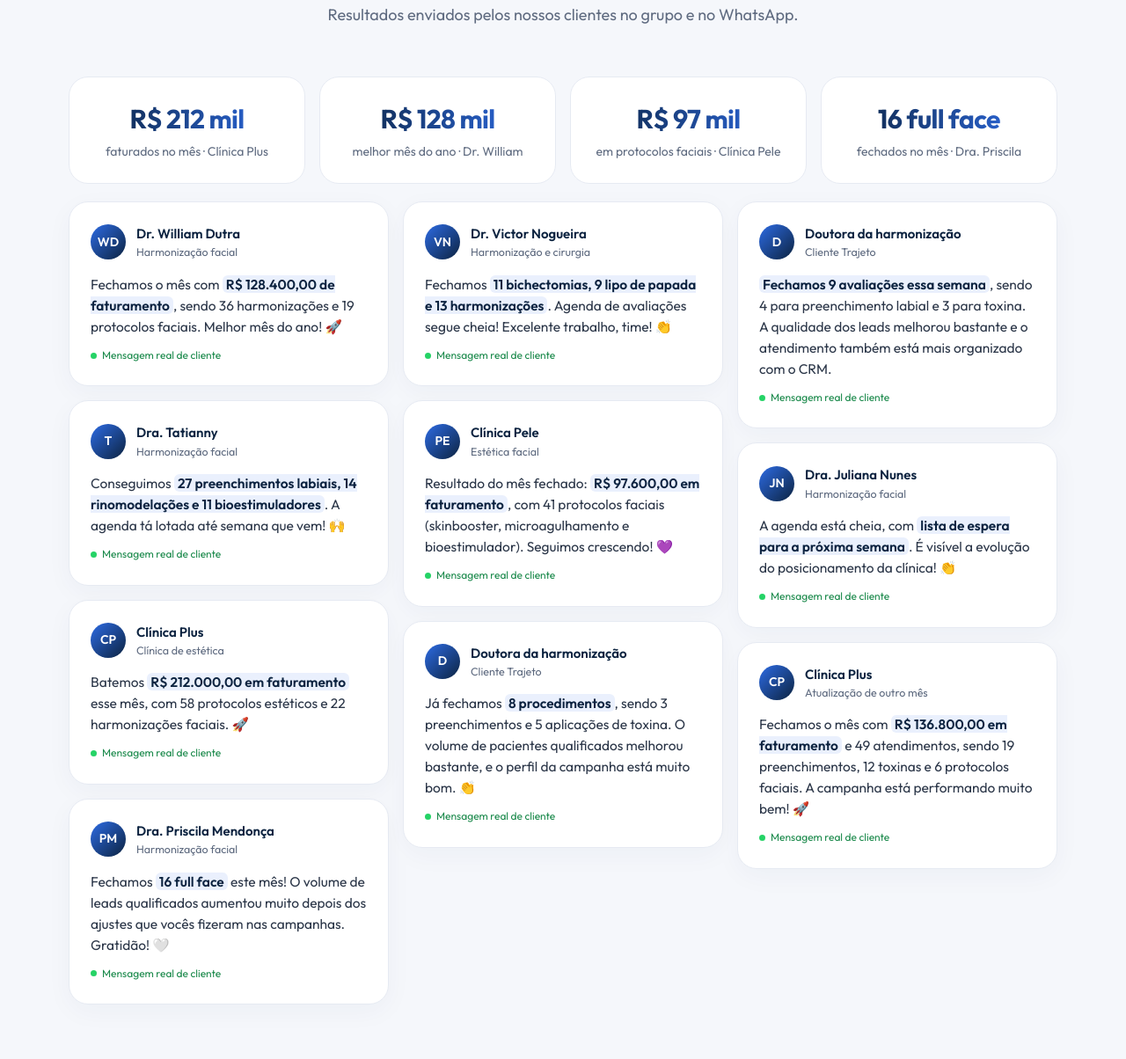
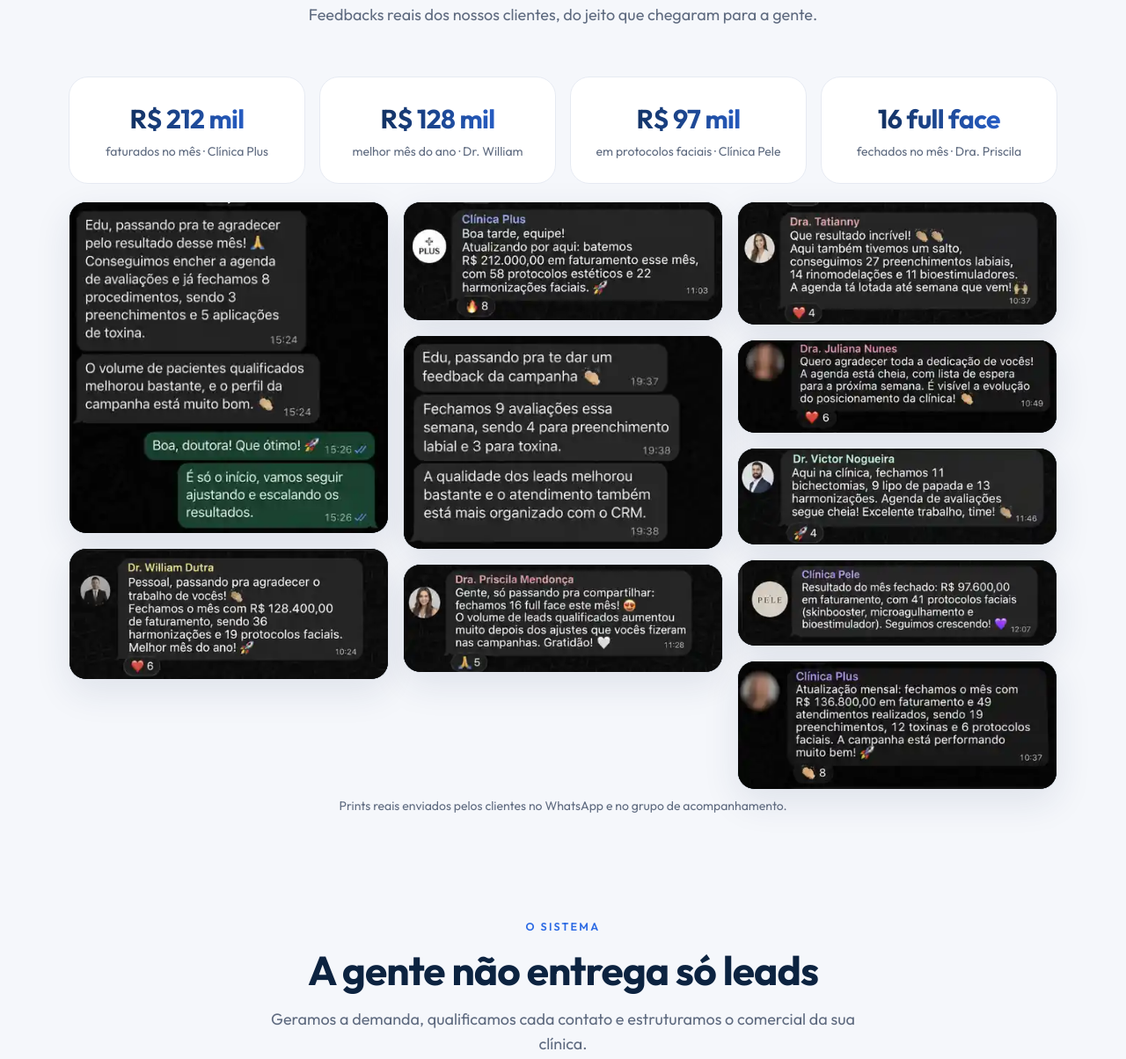
Before and after one commit to almeidazxz/trajeto-lp, a plain HTML site: page index.html in a window 1280 px wide. Shown: the part 1427-2631 px from the top of the page at 88% size. Drawn offline with Linux system fonts and the light colour scheme.

Commit message:
Add files via upload

```diff
--- a/index.html
+++ b/index.html
@@ -171,6 +171,13 @@
   .wa-tag::before{content:"";width:7px;height:7px;border-radius:50%;background:#25D366}
   @media (max-width:980px){.stats{grid-template-columns:1fr 1fr}.quotes{columns:2}}
   @media (max-width:600px){.quotes{columns:1}.stat b{font-size:24px}.stat{padding:20px 14px}}
+  .prints{columns:3;column-gap:16px}
+  .shot{break-inside:avoid;margin:0 0 16px;border-radius:20px;overflow:hidden;background:#0B141A;border:1px solid var(--line);box-shadow:0 14px 40px rgba(30,50,90,.10);transition:transform .3s}
+  .shot:hover{transform:translateY(-4px)}
+  .shot img{display:block;width:100%;height:auto}
+  .prints-note{text-align:center;color:var(--muted);font-size:14px;margin-top:8px}
+  @media (max-width:980px){.prints{columns:2}}
+  @media (max-width:600px){.prints{columns:1}}
   .wa-float{position:fixed;right:20px;bottom:20px;z-index:60;width:54px;height:54px;border-radius:50%;background:#25D366;display:grid;place-items:center;box-shadow:0 10px 24px rgba(0,0,0,.15)}
   .wa-float svg{width:26px;height:26px}
 
@@ -281,7 +288,7 @@
     <div class="reveal head">
       <span class="eyebrow">Resultados</span>
       <h2>Quem trabalha com a Trajeto vê a clínica crescer</h2>
-      <p>Resultados enviados pelos nossos clientes no grupo e no WhatsApp.</p>
+      <p>Feedbacks reais dos nossos clientes, do jeito que chegaram para a gente.</p>
     </div>
     <div class="stats reveal">
       <div class="stat"><b>R$ 212 mil</b><span>faturados no mês · Clínica Plus</span></div>
@@ -289,18 +296,19 @@
       <div class="stat"><b>R$ 97 mil</b><span>em protocolos faciais · Clínica Pele</span></div>
       <div class="stat"><b>16 full face</b><span>fechados no mês · Dra. Priscila</span></div>
     </div>
-    <div class="quotes reveal">
-      <div class="quote"><div class="who"><span class="av">WD</span><div><strong>Dr. William Dutra</strong><small>Harmonização facial</small></div></div><p>Fechamos o mês com <mark>R$ 128.400,00 de faturamento</mark>, sendo 36 harmonizações e 19 protocolos faciais. Melhor mês do ano! 🚀</p><span class="wa-tag">Mensagem real de cliente</span></div>
-      <div class="quote"><div class="who"><span class="av">T</span><div><strong>Dra. Tatianny</strong><small>Harmonização facial</small></div></div><p>Conseguimos <mark>27 preenchimentos labiais, 14 rinomodelações e 11 bioestimuladores</mark>. A agenda tá lotada até semana que vem! 🙌</p><span class="wa-tag">Mensagem real de cliente</span></div>
-      <div class="quote"><div class="who"><span class="av">CP</span><div><strong>Clínica Plus</strong><small>Clínica de estética</small></div></div><p>Batemos <mark>R$ 212.000,00 em faturamento</mark> esse mês, com 58 protocolos estéticos e 22 harmonizações faciais. 🚀</p><span class="wa-tag">Mensagem real de cliente</span></div>
-      <div class="quote"><div class="who"><span class="av">PM</span><div><strong>Dra. Priscila Mendonça</strong><small>Harmonização facial</small></div></div><p>Fechamos <mark>16 full face</mark> este mês! O volume de leads qualificados aumentou muito depois dos ajustes que vocês fizeram nas campanhas. Gratidão! 🤍</p><span class="wa-tag">Mensagem real de cliente</span></div>
-      <div class="quote"><div class="who"><span class="av">VN</span><div><strong>Dr. Victor Nogueira</strong><small>Harmonização e cirurgia</small></div></div><p>Fechamos <mark>11 bichectomias, 9 lipo de papada e 13 harmonizações</mark>. Agenda de avaliações segue cheia! Excelente trabalho, time! 👏</p><span class="wa-tag">Mensagem real de cliente</span></div>
-      <div class="quote"><div class="who"><span class="av">PE</span><div><strong>Clínica Pele</strong><small>Estética facial</small></div></div><p>Resultado do mês fechado: <mark>R$ 97.600,00 em faturamento</mark>, com 41 protocolos faciais (skinbooster, microagulhamento e bioestimulador). Seguimos crescendo! 💜</p><span class="wa-tag">Mensagem real de cliente</span></div>
-      <div class="quote"><div class="who"><span class="av">D</span><div><strong>Doutora da harmonização</strong><small>Cliente Trajeto</small></div></div><p>Já fechamos <mark>8 procedimentos</mark>, sendo 3 preenchimentos e 5 aplicações de toxina. O volume de pacientes qualificados melhorou bastante, e o perfil da campanha está muito bom. 👏</p><span class="wa-tag">Mensagem real de cliente</span></div>
-      <div class="quote"><div class="who"><span class="av">D</span><div><strong>Doutora da harmonização</strong><small>Cliente Trajeto</small></div></div><p><mark>Fechamos 9 avaliações essa semana</mark>, sendo 4 para preenchimento labial e 3 para toxina. A qualidade dos leads melhorou bastante e o atendimento também está mais organizado com o CRM.</p><span class="wa-tag">Mensagem real de cliente</span></div>
-      <div class="quote"><div class="who"><span class="av">JN</span><div><strong>Dra. Juliana Nunes</strong><small>Harmonização facial</small></div></div><p>A agenda está cheia, com <mark>lista de espera para a próxima semana</mark>. É visível a evolução do posicionamento da clínica! 👏</p><span class="wa-tag">Mensagem real de cliente</span></div>
-      <div class="quote"><div class="who"><span class="av">CP</span><div><strong>Clínica Plus</strong><small>Atualização de outro mês</small></div></div><p>Fechamos o mês com <mark>R$ 136.800,00 em faturamento</mark> e 49 atendimentos, sendo 19 preenchimentos, 12 toxinas e 6 protocolos faciais. A campanha está performando muito bem! 🚀</p><span class="wa-tag">Mensagem real de cliente</span></div>
+    <div class="prints reveal">
+      <figure class="shot"><img src="prints/p7.webp" alt="Print de depoimento: Doutora da harmonização" width="380" height="395" loading="lazy"></figure>
+      <figure class="shot"><img src="prints/p1.webp" alt="Print de depoimento: Dr. William Dutra" width="440" height="180" loading="lazy"></figure>
+      <figure class="shot"><img src="prints/p3.webp" alt="Print de depoimento: Clínica Plus" width="440" height="163" loading="lazy"></figure>
+      <figure class="shot"><img src="prints/p8.webp" alt="Print de depoimento: Doutora da harmonização" width="380" height="254" loading="lazy"></figure>
+      <figure class="shot"><img src="prints/p4.webp" alt="Print de depoimento: Dra. Priscila Mendonça" width="440" height="148" loading="lazy"></figure>
+      <figure class="shot"><img src="prints/p2.webp" alt="Print de depoimento: Dra. Tatianny" width="440" height="169" loading="lazy"></figure>
+      <figure class="shot"><img src="prints/p10.webp" alt="Print de depoimento: Dra. Juliana Nunes" width="440" height="128" loading="lazy"></figure>
+      <figure class="shot"><img src="prints/p5.webp" alt="Print de depoimento: Dr. Victor Nogueira" width="440" height="132" loading="lazy"></figure>
+      <figure class="shot"><img src="prints/p6.webp" alt="Print de depoimento: Clínica Pele" width="440" height="118" loading="lazy"></figure>
+      <figure class="shot"><img src="prints/p9.webp" alt="Print de depoimento: Clínica Plus" width="440" height="176" loading="lazy"></figure>
     </div>
+    <p class="prints-note">Prints reais enviados pelos clientes no WhatsApp e no grupo de acompanhamento.</p>
   </div>
 </section>
 
```
